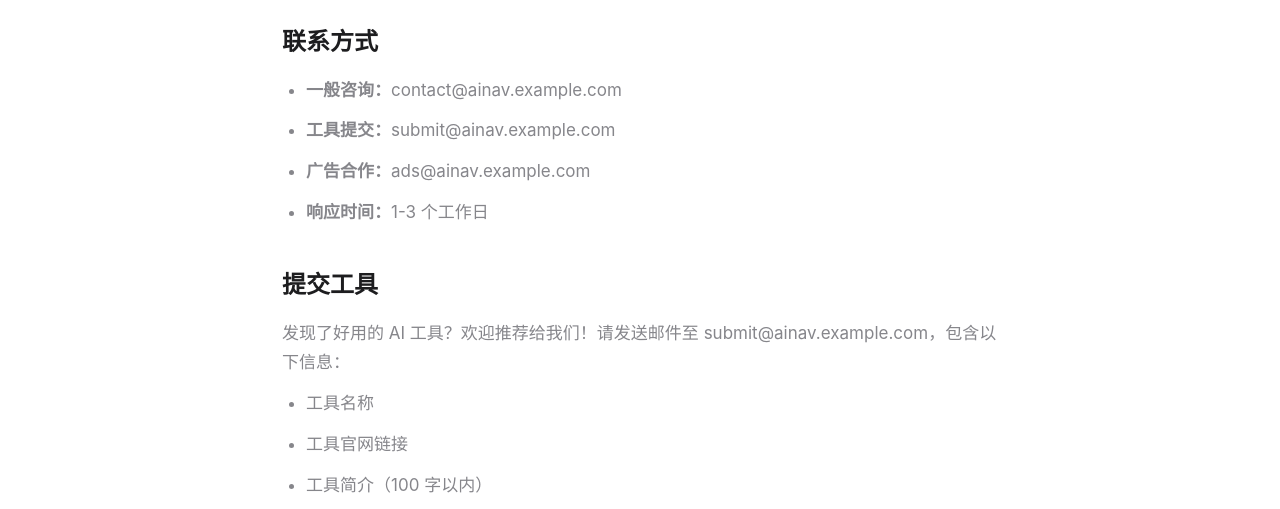
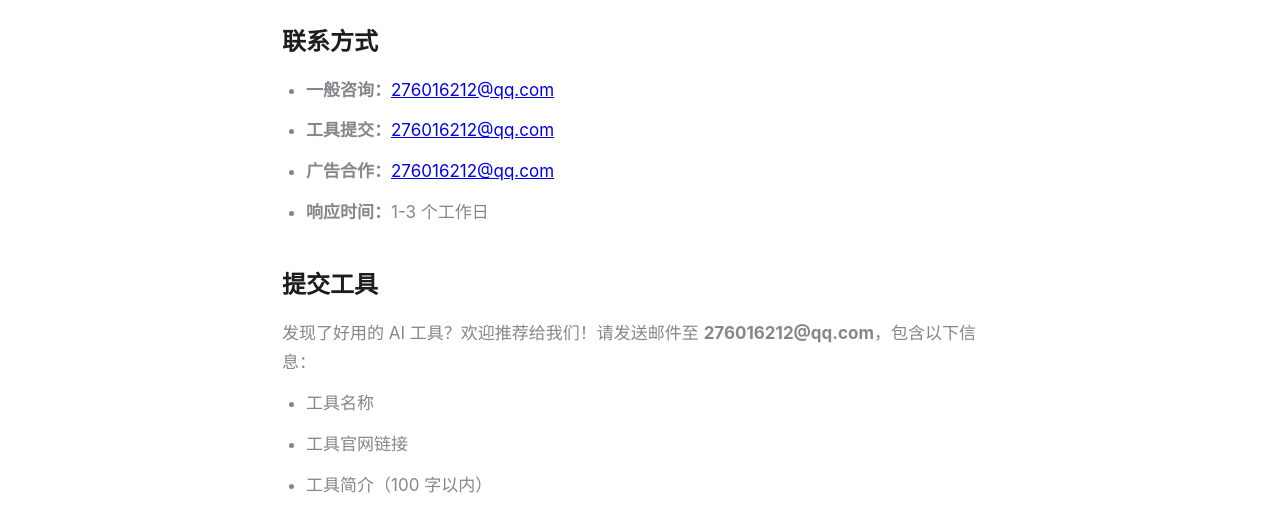
Before and after one commit to ikeywu/ikeyai, a website: page contact.html in a window 1280 px wide. Shown: the part 275-784 px from the top of the page. Drawn offline with Linux system fonts and the light colour scheme.

Commit message:
Update contact email to 276016212@qq.com

```diff
--- a/contact.html
+++ b/contact.html
@@ -25,14 +25,14 @@
 
         <h2>联系方式</h2>
         <ul>
-            <li><strong>一般咨询：</strong>contact@ainav.example.com</li>
-            <li><strong>工具提交：</strong>submit@ainav.example.com</li>
-            <li><strong>广告合作：</strong>ads@ainav.example.com</li>
+            <li><strong>一般咨询：</strong><a href="mailto:276016212@qq.com">276016212@qq.com</a></li>
+            <li><strong>工具提交：</strong><a href="mailto:276016212@qq.com">276016212@qq.com</a></li>
+            <li><strong>广告合作：</strong><a href="mailto:276016212@qq.com">276016212@qq.com</a></li>
             <li><strong>响应时间：</strong>1-3 个工作日</li>
         </ul>
 
         <h2>提交工具</h2>
-        <p>发现了好用的 AI 工具？欢迎推荐给我们！请发送邮件至 submit@ainav.example.com，包含以下信息：</p>
+        <p>发现了好用的 AI 工具？欢迎推荐给我们！请发送邮件至 <strong>276016212@qq.com</strong>，包含以下信息：</p>
         <ul>
             <li>工具名称</li>
             <li>工具官网链接</li>
```
Also changed, not shown: index.html (+1 -1 lines).
